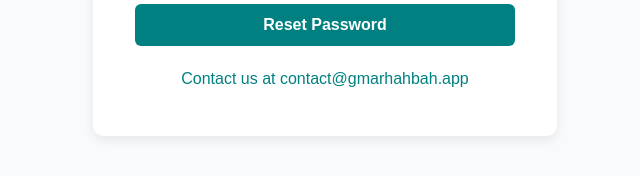
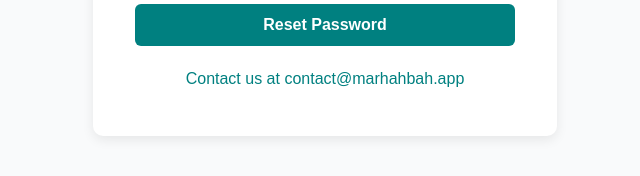
Before and after one commit to marhabahapp/ResetPassword, a plain HTML site: page index.html in a window 1280 px wide. Shown: the part 480-656 px from the top of the page, 315-955 px from the left. Drawn offline with Linux system fonts and the light colour scheme.

Commit message:
Update index.html

```diff
--- a/index.html
+++ b/index.html
@@ -94,7 +94,7 @@
     <button onclick="submitNewPassword()">Reset Password</button>
     <p id="message"></p>
     <p id="success"></p>
-    <p id="disclaimer">Contact us at contact@gmarhahbah.app</p>
+    <p id="disclaimer">Contact us at contact@marhahbah.app</p>
   </div>
 
   <script>
```
